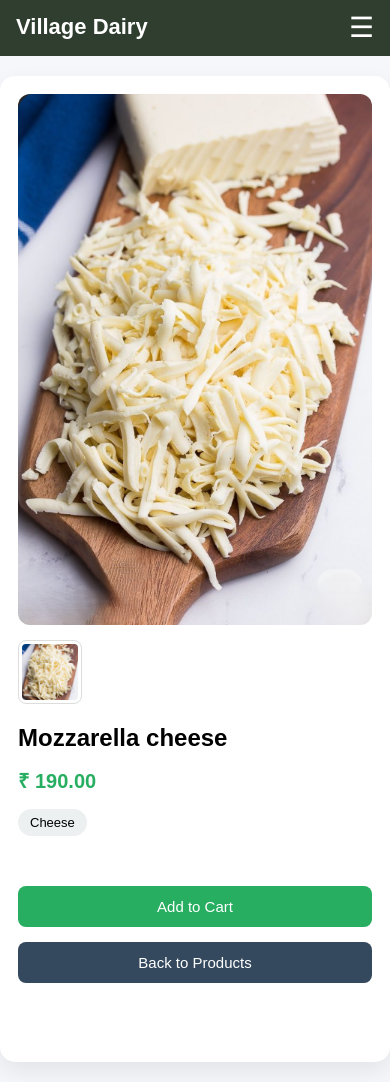
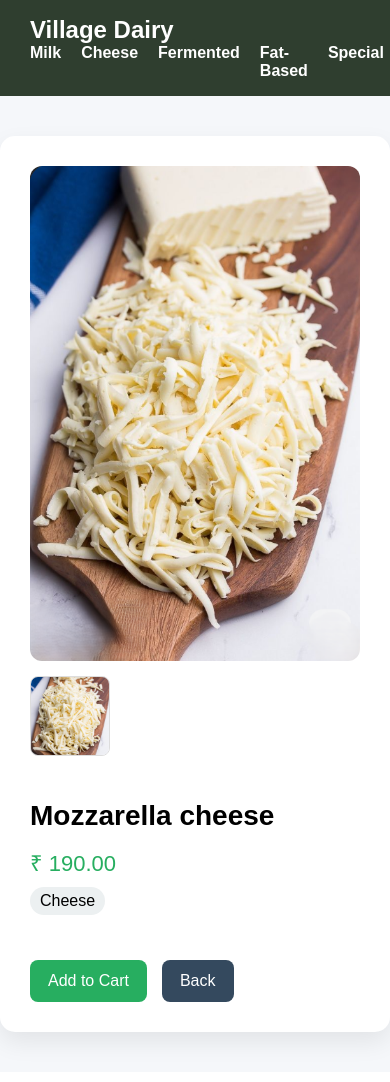
Before and after one commit to shihashamza/Village-diary-django-project, a Django app: page /product/18/ in a window 390 px wide; the page is wider, and only the part inside the window is pictured. After the commit the page ends 1054 px from the top of that part, so only its background shows below. Run offline with Django 5.2, Linux system fonts and the light colour scheme; a user stored in the database is signed in; data comes from the database, SQL or seed files in the repository.

Commit message:
product details

```diff
--- a/Dairy_Product/urls.py
+++ b/Dairy_Product/urls.py
@@ -1,42 +1,27 @@
-# """
-# URL configuration for Dairy_Product project.
+"""
+URL configuration for Dairy_Product project.
 
-# The `urlpatterns` list routes URLs to views. For more information please see:
-#     https://docs.djangoproject.com/en/5.2/topics/http/urls/
-# Examples:
-# Function views
-#     1. Add an import:  from my_app import views
-#     2. Add a URL to urlpatterns:  path('', views.home, name='home')
-# Class-based views
-#     1. Add an import:  from other_app.views import Home
-#     2. Add a URL to urlpatterns:  path('', Home.as_view(), name='home')
-# Including another URLconf
-#     1. Import the include() function: from django.urls import include, path
-#     2. Add a URL to urlpatterns:  path('blog/', include('blog.urls'))
-# """
-# from django.contrib import admin
-# from django.urls import path, include
-# from django.conf.urls.static import static
-# from django.conf import settings
-
-
-# urlpatterns = [
-#     path('', include('Village_Dairy.urls')),
-#     path('accounts/', include('allauth.urls')),
-# ]
-# urlpatterns += static(settings.MEDIA_URL, document_root=settings.MEDIA_ROOT)
-
-
+The `urlpatterns` list routes URLs to views. For more information please see:
+    https://docs.djangoproject.com/en/5.2/topics/http/urls/
+Examples:
+Function views
+    1. Add an import:  from my_app import views
+    2. Add a URL to urlpatterns:  path('', views.home, name='home')
+Class-based views
+    1. Add an import:  from other_app.views import Home
+    2. Add a URL to urlpatterns:  path('', Home.as_view(), name='home')
+Including another URLconf
+    1. Import the include() function: from django.urls import include, path
+    2. Add a URL to urlpatterns:  path('blog/', include('blog.urls'))
+"""
 from django.contrib import admin
 from django.urls import path, include
 from django.conf.urls.static import static
 from django.conf import settings
 
+
 urlpatterns = [
     path('', include('Village_Dairy.urls')),
     path('accounts/', include('allauth.urls')),
 ]
-
-# ✅ Serve media files ONLY in development
-if settings.DEBUG:
-    urlpatterns += static(settings.MEDIA_URL, document_root=settings.MEDIA_ROOT)
+urlpatterns += static(settings.MEDIA_URL, document_root=settings.MEDIA_ROOT)
--- a/Village_Dairy/urls.py
+++ b/Village_Dairy/urls.py
@@ -74,4 +74,4 @@ urlpatterns = [
     path('forgot-password/', forgot_password, name='forgot_password'),
     path('verify-otp/', verify_otp, name='verify_otp'),
     path('password-reset/', password_reset, name='password_reset'),
-    ]
+]
--- a/Village_Dairy/views.py
+++ b/Village_Dairy/views.py
@@ -12,7 +12,7 @@ from django.views.decorators.cache import never_cache
 from .models import Product, Cart
 from .forms import UserUpdateForm, ProfileUpdateForm
 import stripe
-from django.conf import settings
+# from django.conf import settings
 from django.http import HttpResponse
 from .models import Cart
 from django.utils import timezone
@@ -29,7 +29,7 @@ from .models import Notification
 from django.core.mail import send_mail
 from django.conf import settings
 import random
-
+from django.urls import reverse
 def home(request):
     banners = Banner.objects.filter(page='home', is_active=True)
     return render(request, 'home.html', {
@@ -332,15 +332,28 @@ def password_reset(request):
     return render(request, 'password_reset.html')
 
 def product_detail(request, id):
-    product = Product.objects.get(id=id)
+    product = get_object_or_404(Product, id=id)
 
     in_cart = False
     if request.user.is_authenticated:
         in_cart = Cart.objects.filter(user=request.user, product=product).exists()
 
+    category_url_map = {
+        'Milk': 'milk',
+        'Cheese': 'cheese',
+        'Fermented': 'fermented_creamy',
+        'Fat-based': 'fat_based',
+        'Special': 'special_items',
+    }
+
+    category_name = product.category.name if product.category else None
+    back_url_name = category_url_map.get(category_name, 'milk')
+    back_url = reverse(back_url_name)
+
     context = {
         'product': product,
-        'in_cart': in_cart
+        'in_cart': in_cart,
+        'back_url': back_url,
     }
 
     return render(request, 'product_detail.html', context)
--- a/templates/cheese.html
+++ b/templates/cheese.html
@@ -398,8 +398,8 @@ body{background:#f6f6f6;overflow-x:hidden;}
 <div class="milk-container">
   {% for product in products %}
     <div class="milk-card">
-      {% if product.image1 %}
-  <img src="{% static 'products/' %}{{ product.image1.name|cut:'products/' }}" alt="{{ product.name }}">
+{% if product.image1 %}
+  <img src="{% static product.image1 %}" alt="{{ product.name }}">
 {% else %}
   <img src="{% static 'images/default.jpg' %}" alt="No Image">
 {% endif %}
--- a/templates/fat_based.html
+++ b/templates/fat_based.html
@@ -343,7 +343,9 @@ body{background:#f6f6f6;overflow-x:hidden;}
   {% for product in products %}
     <div class="milk-card">
       {% if product.image1 %}
-        <img src="{% static 'products/' %}{{ product.image1.name|cut:'products/' }}" alt="{{ product.name }}">
+        <img src="{% static product.image1 %}" alt="{{ product.name }}">
+      {% else %}
+        <img src="{% static 'images/default.jpg' %}" alt="No Image">
       {% endif %}
       <h3>{{ product.name }}</h3>
       <p>₹ {{ product.price }}</p>
@@ -352,7 +354,7 @@ body{background:#f6f6f6;overflow-x:hidden;}
       </a>
     </div>
   {% empty %}
-    <p style="text-align:center;">No fat-based products available.</p>
+    <p style="text-align:center;">No fermented products available.</p>
   {% endfor %}
 </div>
 
--- a/templates/fermented_creamy.html
+++ b/templates/fermented_creamy.html
@@ -351,7 +351,9 @@ body{background:#f6f6f6;overflow-x:hidden;}
   {% for product in products %}
     <div class="milk-card">
       {% if product.image1 %}
-        <img src="{% static 'products/' %}{{ product.image1.name|cut:'products/' }}" alt="{{ product.name }}">
+        <img src="{% static product.image1 %}" alt="{{ product.name }}">
+      {% else %}
+        <img src="{% static 'images/default.jpg' %}" alt="No Image">
       {% endif %}
       <h3>{{ product.name }}</h3>
       <p>₹ {{ product.price }}</p>
--- a/templates/milk.html
+++ b/templates/milk.html
@@ -401,11 +401,10 @@ gap:20px;
 <div class="milk-card">
 
 {% if product.image1 %}
-  <img src="{% static 'products/' %}{{ product.image1.name|cut:'products/' }}" alt="{{ product.name }}">
+    <img src="{% static product.image1 %}" alt="{{ product.name }}">
 {% else %}
-  <img src="{% static 'images/default.jpg' %}" alt="No Image">
+    <img src="{% static 'images/default.jpg' %}" alt="No Image">
 {% endif %}
-
 <h3>{{ product.name }}</h3>
 <p style="margin-bottom:10px;">₹ {{ product.price }}</p>
 
--- a/templates/product_detail.html
+++ b/templates/product_detail.html
@@ -14,19 +14,9 @@
     font-family:Arial, Helvetica, sans-serif;
 }
 
-html{
-    -webkit-text-size-adjust:100%;
-}
-
 body{
     background:#f5f7fa;
     overflow-x:hidden;
-    width:100%;
-}
-
-img{
-    max-width:100%;
-    display:block;
 }
 
 /* NAVBAR */
@@ -35,45 +25,23 @@ img{
     justify-content:space-between;
     align-items:center;
     flex-wrap:wrap;
-    gap:15px;
-    padding:16px clamp(16px,4vw,40px);
+    padding:16px 30px;
     background:#2f3e2f;
     position:sticky;
     top:0;
-    z-index:1000;
-}
-
-.logo{
-    flex-shrink:0;
 }
 
 .logo a{
-    font-size:clamp(22px,4vw,28px);
+    font-size:24px;
     font-weight:bold;
     color:#fff;
     text-decoration:none;
 }
 
-.nav-toggle{
-    display:none;
-}
-
-.nav-toggle-label{
-    display:none;
-    font-size:28px;
-    cursor:pointer;
-    color:#fff;
-    line-height:1;
-    user-select:none;
-}
-
-.navbar > ul{
+.navbar ul{
     display:flex;
-    flex-wrap:wrap;
-    gap:clamp(10px,2vw,22px);
+    gap:20px;
     list-style:none;
-    align-items:center;
-    margin-left:auto;
 }
 
 .navbar a{
@@ -82,83 +50,21 @@ img{
     font-weight:bold;
 }
 
-.navbar a:hover{
-    color:#e6c84f;
-}
-
-/* ACCOUNT DROPDOWN */
-.dropdown{
-    position:relative;
-}
-
-.acct-toggle{
-    display:none;
-}
-
-.dropbtn{
-    cursor:pointer;
-    display:block;
-    font-weight:bold;
-    color:#fff;
-    user-select:none;
-}
-
-.dropdown-content{
-    display:none;
-    position:absolute;
-    background:white;
-    min-width:180px;
-    top:calc(100% + 12px);
-    left:0;
-    box-shadow:0 2px 6px rgba(0,0,0,0.2);
-    border-radius:6px;
-    overflow:hidden;
-    z-index:100;
-}
-
-.dropdown-content a{
-    color:black;
-    padding:10px 14px;
-    display:block;
-    font-weight:normal;
-    white-space:nowrap;
-}
-
-.dropdown-content a:hover{
-    background:#f1f1f1;
-}
-
-@media (min-width:901px){
-    .dropdown:hover .dropdown-content{
-        display:block;
-    }
-}
-
-.badge{
-    background:red;
-    color:white;
-    border-radius:50%;
-    padding:2px 7px;
-    font-size:12px;
-    margin-left:5px;
-}
-
-/* PRODUCT CONTAINER */
+/* PRODUCT */
 .container{
     max-width:1100px;
-    margin:clamp(20px,5vw,50px) auto;
+    margin:40px auto;
     background:white;
-    padding:clamp(18px,4vw,40px);
+    padding:30px;
     border-radius:15px;
     box-shadow:0 10px 25px rgba(0,0,0,0.08);
     display:flex;
     flex-wrap:wrap;
-    gap:clamp(20px,4vw,40px);
+    gap:40px;
 }
 
 .product-image{
-    flex:1 1 320px;
-    min-width:0;
+    flex:1;
 }
 
 .product-image input{
@@ -169,11 +75,6 @@ img{
     width:100%;
     border-radius:12px;
     display:none;
-    object-fit:cover;
-}
-
-.main-images img.default-img{
-    display:block;
 }
 
 #img1:checked ~ .main-images .image1,
@@ -184,179 +85,76 @@ img{
 
 .thumbnails{
     display:flex;
-    flex-wrap:wrap;
     gap:10px;
     margin-top:15px;
 }
 
-.thumbnails label{
-    cursor:pointer;
-}
-
 .thumbnails img{
-    width:88px;
-    height:88px;
+    width:80px;
+    height:80px;
     object-fit:cover;
     border-radius:8px;
     border:1px solid #ddd;
-    padding:3px;
-    background:#fff;
 }
 
+/* DETAILS */
 .product-details{
-    flex:1 1 320px;
-    min-width:0;
+    flex:1;
 }
 
 .product-details h1{
-    font-size:clamp(24px,5vw,32px);
+    font-size:28px;
     margin-bottom:15px;
-    overflow-wrap:break-word;
 }
 
 .price{
-    font-size:clamp(20px,4vw,24px);
+    font-size:22px;
     color:#27ae60;
-    margin-bottom:15px;
-    font-weight:bold;
+    margin-bottom:10px;
 }
 
 .category{
     background:#ecf0f1;
+    padding:5px 10px;
+    border-radius:15px;
     display:inline-block;
-    padding:6px 12px;
-    border-radius:20px;
-    font-size:13px;
     margin-bottom:20px;
 }
 
 .description{
-    line-height:1.6;
-    margin-bottom:30px;
+    margin-bottom:25px;
     color:#555;
-    overflow-wrap:break-word;
 }
 
 .buttons{
     display:flex;
-    flex-wrap:wrap;
     gap:15px;
 }
 
-.btn, .cart-btn{
-    padding:12px 20px;
+.cart-btn{
+    padding:12px 18px;
     border:none;
     border-radius:8px;
     cursor:pointer;
-    font-size:15px;
     text-decoration:none;
-    display:inline-block;
+    color:white;
 }
+
+.add-cart{ background:#27ae60; }
+.go-cart{ background:#3498db; }
 
 .back{
     background:#34495e;
     color:white;
+    padding:12px 18px;
+    border-radius:8px;
+    text-decoration:none;
 }
 
-.back:hover{
-    background:#2c3e50;
-}
-
-.add-cart{
-    background:#27ae60;
-    color:white;
-}
-
-.add-cart:hover{
-    background:#219150;
-}
-
-.go-cart{
-    background:#3498db;
-    color:white;
-}
-
-.go-cart:hover{
-    background:#2c80b4;
-}
-
-/* MOBILE RESPONSIVE */
-@media (max-width: 900px){
-    .navbar{
-        align-items:flex-start;
-    }
-
-    .nav-toggle-label{
-        display:block;
-        margin-left:auto;
-        order:2;
-    }
-
-    .navbar > ul{
-        display:none;
-        width:100%;
-        flex-direction:column;
-        align-items:flex-start;
-        gap:14px;
-        padding-top:10px;
-        margin-left:0;
-    }
-
-    .nav-toggle:checked ~ ul{
-        display:flex;
-    }
-
-    .dropdown-content{
-        position:static;
-        box-shadow:none;
-        border-radius:0;
-        margin-top:8px;
-        width:100%;
-    }
-
-    .dropdown{
-        width:100%;
-    }
-
-    .dropbtn{
-        padding:6px 0;
-    }
-
-    .dropdown-content a{
-        padding:10px 0;
-    }
-
+/* MOBILE */
+@media(max-width:768px){
     .container{
         flex-direction:column;
-    }
-
-    .thumbnails img{
-        width:72px;
-        height:72px;
-    }
-}
-
-@media (max-width: 480px){
-    .navbar{
-        padding:14px 16px;
-    }
-
-    .buttons{
-        flex-direction:column;
-    }
-
-    .btn, .cart-btn{
-        width:100%;
-        text-align:center;
-    }
-
-    .thumbnails{
-        gap:8px;
-    }
-
-    .thumbnails img{
-        width:64px;
-        height:64px;
     }
 }
 </style>
@@ -369,9 +167,6 @@ img{
         <a href="/">Village Dairy</a>
     </div>
 
-    <input type="checkbox" id="navToggle" class="nav-toggle">
-    <label for="navToggle" class="nav-toggle-label" aria-label="Toggle navigation menu">&#9776;</label>
-
     <ul>
         <li><a href="{% url 'milk' %}">Milk</a></li>
         <li><a href="{% url 'cheese' %}">Cheese</a></li>
@@ -380,49 +175,32 @@ img{
         <li><a href="{% url 'special_items' %}">Special</a></li>
         <li><a href="{% url 'about' %}">About</a></li>
         <li><a href="{% url 'service' %}">Service</a></li>
-
-        <li class="dropdown">
-            <input type="checkbox" id="acctToggle" class="acct-toggle">
-            <label for="acctToggle" class="dropbtn">Account ▾</label>
-            <div class="dropdown-content">
-                {% if user.is_authenticated %}
-                    <a href="{% url 'profile' %}">Profile</a>
-                    <a href="{% url 'orders' %}">Orders</a>
-                    <a href="{% url 'cart' %}">Cart <span class="badge">0</span></a>
-                    <a href="{% url 'logout' %}">Logout</a>
-                {% else %}
-                    <a href="{% url 'login' %}">Login</a>
-                {% endif %}
-            </div>
-        </li>
     </ul>
 </div>
 
 <div class="container">
+
+    <!-- IMAGE SECTION -->
     <div class="product-image">
 
-        {% if product.image1 %}<input type="radio" name="img" id="img1" checked>{% endif %}
-        {% if product.image2 %}<input type="radio" name="img" id="img2">{% endif %}
-        {% if product.image3 %}<input type="radio" name="img" id="img3">{% endif %}
+        <input type="radio" name="img" id="img1" {% if product.image1 %}checked{% endif %}>
+        <input type="radio" name="img" id="img2">
+        <input type="radio" name="img" id="img3">
 
         <div class="main-images">
-            {% if product.image1 or product.image2 or product.image3 %}
-                {% if product.image1 %}
-                <img src="{% static 'products/' %}{{ product.image1.name|cut:'products/' }}" class="image1" alt="{{ product.name }}"
-                     onerror="this.onerror=null; this.src='{% static "images/default.png" %}';">
-                {% endif %}
+            {% if product.image1 %}
+            <img src="{% static product.image1 %}" class="image1"
+                 onerror="this.src='{% static 'images/default.png' %}'">
+            {% endif %}
 
-                {% if product.image2 %}
-                <img src="{% static 'products/' %}{{ product.image2.name|cut:'products/' }}" class="image2" alt="{{ product.name }}"
-                     onerror="this.onerror=null; this.src='{% static "images/default.png" %}';">
-                {% endif %}
+       {% if product.image2 %}
+    <img src="{% static product.image2 %}" class="image2"
+         onerror="this.src='{% static 'images/default.png' %}'">
+{% endif %}
 
-                {% if product.image3 %}
-                <img src="{% static 'products/' %}{{ product.image3.name|cut:'products/' }}" class="image3" alt="{{ product.name }}"
-                     onerror="this.onerror=null; this.src='{% static "images/default.png" %}';">
-                {% endif %}
-            {% else %}
-                <img src="{% static 'images/default.png' %}" class="default-img" alt="{{ product.name }}">
+            {% if product.image3 %}
+            <img src="{% static product.image3 %}" class="image3"
+                 onerror="this.src='{% static 'images/default.png' %}'">
             {% endif %}
         </div>
 
@@ -430,36 +208,36 @@ img{
         <div class="thumbnails">
             {% if product.image1 %}
             <label for="img1">
-                <img src="{% static 'products/' %}{{ product.image1.name|cut:'products/' }}" alt="Thumbnail 1"
-                     onerror="this.onerror=null; this.src='{% static "images/default.png" %}';">
+                <img src="{% static product.image1 %}"
+                     onerror="this.src='{% static 'images/default.png' %}'">
             </label>
             {% endif %}
 
             {% if product.image2 %}
             <label for="img2">
-                <img src="{% static 'products/' %}{{ product.image2.name|cut:'products/' }}" alt="Thumbnail 2"
-                     onerror="this.onerror=null; this.src='{% static "images/default.png" %}';">
+                <img src="{% static product.image2 %}"
+                     onerror="this.src='{% static 'images/default.png' %}'">
             </label>
             {% endif %}
 
             {% if product.image3 %}
             <label for="img3">
-                <img src="{% static 'products/' %}{{ product.image3.name|cut:'products/' }}" alt="Thumbnail 3"
-                     onerror="this.onerror=null; this.src='{% static "images/default.png" %}';">
+                <img src="{% static product.image3 %}"
+                     onerror="this.src='{% static 'images/default.png' %}'">
             </label>
             {% endif %}
         </div>
         {% endif %}
+
     </div>
 
+    <!-- DETAILS -->
     <div class="product-details">
         <h1>{{ product.name }}</h1>
         <p class="price">₹ {{ product.price }}</p>
         <p class="category">{{ product.category }}</p>
 
-        <p class="description">
-            {{ product.description }}
-        </p>
+        <p class="description">{{ product.description }}</p>
 
         <div class="buttons">
             {% if in_cart %}
@@ -468,9 +246,10 @@ img{
             <a href="{% url 'add_to_cart' product.id %}" class="cart-btn add-cart">Add to Cart</a>
             {% endif %}
 
-            <a href="{% url product.category|lower %}" class="btn back">Back to Products</a>
+            <a href="{{ back_url }}" class="back">Back</a>
         </div>
     </div>
+
 </div>
 
 </body>
--- a/templates/special_items.html
+++ b/templates/special_items.html
@@ -392,7 +392,9 @@ copyright{
   {% for product in products %}
     <div class="milk-card">
       {% if product.image1 %}
-        <img src="{% static 'products/' %}{{ product.image1.name|cut:'products/' }}" alt="{{ product.name }}">
+        <img src="{% static product.image1 %}" alt="{{ product.name }}">
+      {% else %}
+        <img src="{% static 'images/default.jpg' %}" alt="No Image">
       {% endif %}
       <h3>{{ product.name }}</h3>
       <p>₹ {{ product.price }}</p>
@@ -401,7 +403,7 @@ copyright{
       </a>
     </div>
   {% empty %}
-    <p style="text-align:center;">No special products available.</p>
+    <p style="text-align:center;">No fermented products available.</p>
   {% endfor %}
 </div>
 
```
Also changed, not shown: Village_Dairy/models.py (+4 -4 lines), templates/about.html (line endings or trailing spaces), templates/frozen_dairy.html (line endings or trailing spaces).
